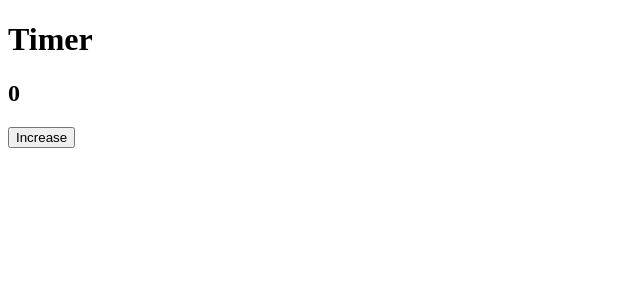
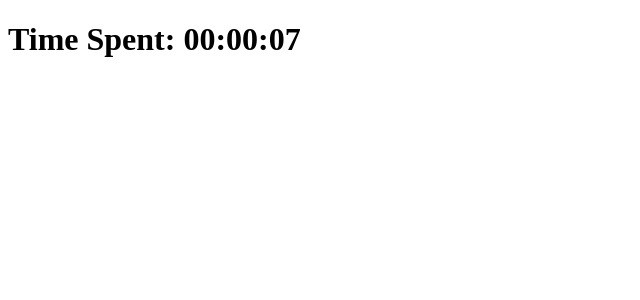
Before and after one commit to Abhay20801/Understanding_lifecycles, a React (Create React App) app: page / in a window 1280 px wide. Shown: the top 300 px of the page, without its empty margins (0-640 px from the left). Built offline with nearby package versions, Linux system fonts and the light colour scheme.

Commit message:
Screen Timer Implemented next is to stop the timer after desired time

```diff
--- a/src/Components/Timer/TimerOne.js
+++ b/src/Components/Timer/TimerOne.js
@@ -4,8 +4,10 @@ export default class Timer extends React.Component {
     constructor() {
         super();
         this.state= {
-            count:0
+            time:0
         }
+
+        this.timer= null;
         console.log("Timer Constructor");
     }
 
@@ -19,24 +21,16 @@ export default class Timer extends React.Component {
     }
 
 
-    handleIncrease=()=>{
-        this.setState((prevState)=>{
-            return {count: prevState.count+1}
-        })
-
-    }
 
     render() {
         console.log("Timer render");
 
-        const {count} = this.state;
+        const {time} = this.state;
 
         return (
         <>
-        <h1>Timer</h1>
+        <h1>Time Spent:  {new Date(time * 1000).toISOString().slice(11,19)}</h1>
 
-        <h2>{count}</h2>
-        <button onClick={this.handleIncrease}>Increase</button>
         </>
         );
     }
@@ -44,6 +38,10 @@ export default class Timer extends React.Component {
     componentDidMount() {
         console.log("Timer componentDidMount");
         console.log("_____________________________________");
+
+        this.timer = setInterval(()=>{
+            this.setState((prevState)=>({time:prevState.time+1}))
+        },1000)
     }
 
     getSnapshotBeforeUpdate(prevProps, prevState) {
```
